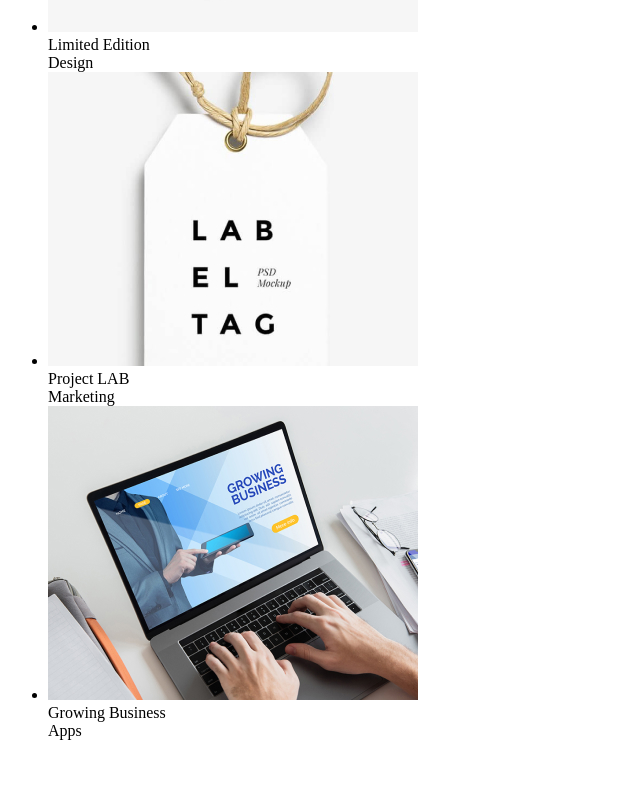
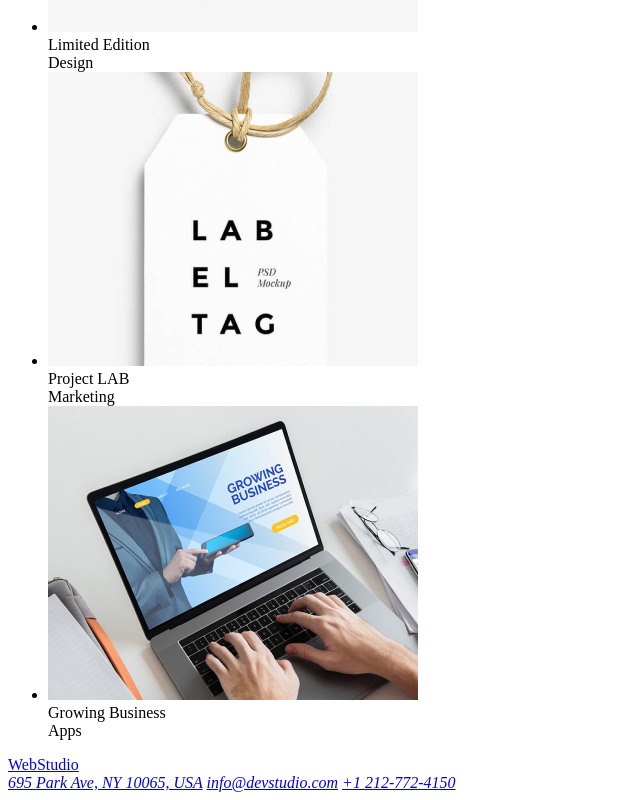
Before and after one commit to mcmariaaa11/goit-markup-hw-02, a plain HTML site: page portofolio.html in a window 1280 px wide. Shown: the part 2533-3333 px from the top of the page, without its empty margins (0-640 px from the left). Before the commit the page ends 3289 px from the top, so only its background shows below. Drawn offline with Linux system fonts and the light colour scheme.

Commit message:
Footer Section

```diff
--- a/portofolio.html
+++ b/portofolio.html
@@ -22,6 +22,8 @@
         <a href="+12127724150">+1 212-772-4150</a>
     </header>
 
+    <!--Main Section-->
+        <main>
     <!--Buttons Section-->
 
     <section>
@@ -111,8 +113,21 @@
             <span>Apps</span>
         </li>
 
-    </ul>
+        </ul>
     </section>
 
+        </main>
+
+        <!--Footer Section-->
+        <footer>
+            <a href="./about.html">WebStudio</a>
+
+            <address>
+                <a href="https://www.google.com/maps" target="_blank">695 Park Ave, NY 10065, USA</a>
+                <a href="https://www.google.com/intl/ro/gmail/about/" target="_blank">info@devstudio.com</a>
+                <a href="+12127724150">+1 212-772-4150</a>
+            </address>
+
+        </footer>
 </body>
 </html>
```
